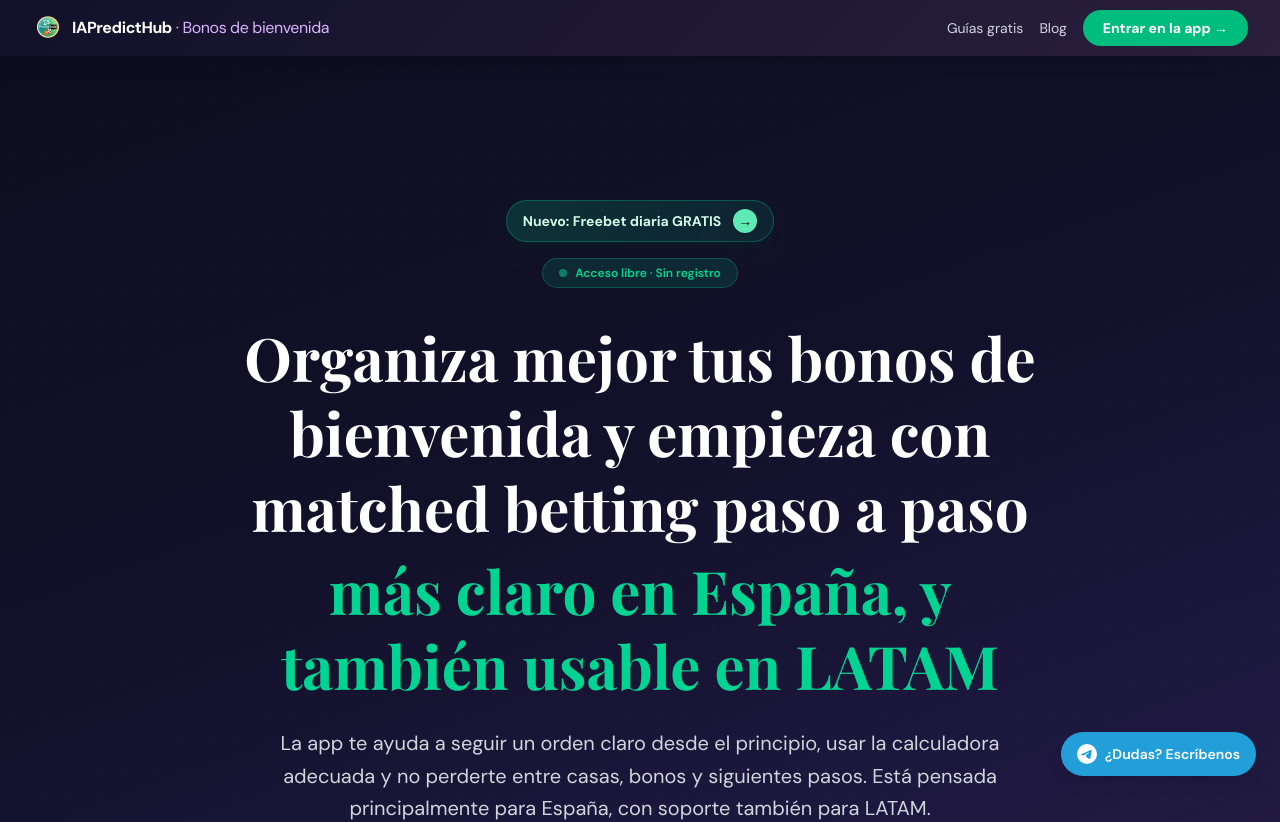
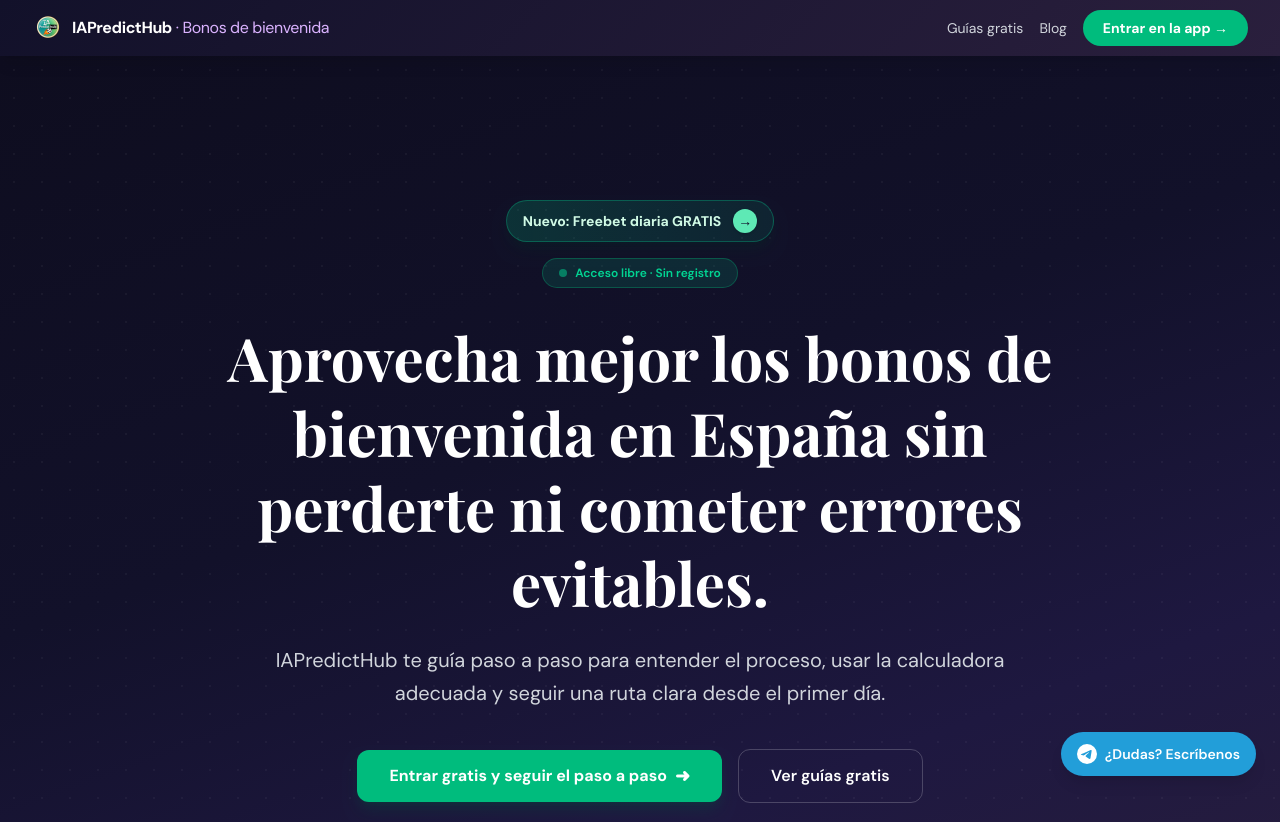
Before and after one commit to eloylt13/matched-betting-app, a Next.js app: page / in a window 1280 px wide. Shown: the top 822 px of the page. Built offline with nearby package versions, Linux system fonts and the light colour scheme; no server answers; a web font is replaced by a local one.

Commit message:
feat: optimiza hero de la home con nuevo H1 y subtitulo

```diff
--- a/app/page.tsx
+++ b/app/page.tsx
@@ -286,14 +286,11 @@ export default function LandingPage() {
           </div>
 
           <h1 className="font-playfair text-3xl sm:text-4xl lg:text-5xl xl:text-6xl font-bold text-white leading-tight mb-6">
-            Organiza mejor tus bonos de bienvenida y empieza con matched betting paso a paso
-            <span className="block text-emerald-400 mt-2">más claro en España, y también usable en LATAM</span>
+            Aprovecha mejor los bonos de bienvenida en España sin perderte ni cometer errores evitables.
           </h1>
 
           <p className="text-gray-300 text-base sm:text-lg lg:text-xl max-w-3xl mx-auto leading-relaxed mb-10">
-            La app te ayuda a seguir un orden claro desde el principio, usar la calculadora adecuada
-            y no perderte entre casas, bonos y siguientes pasos. Está pensada principalmente para España,
-            con soporte también para LATAM.
+            IAPredictHub te guía paso a paso para entender el proceso, usar la calculadora adecuada y seguir una ruta clara desde el primer día.
           </p>
 
           <div className="flex flex-col sm:flex-row items-center justify-center gap-3 sm:gap-4 mb-6">
```
